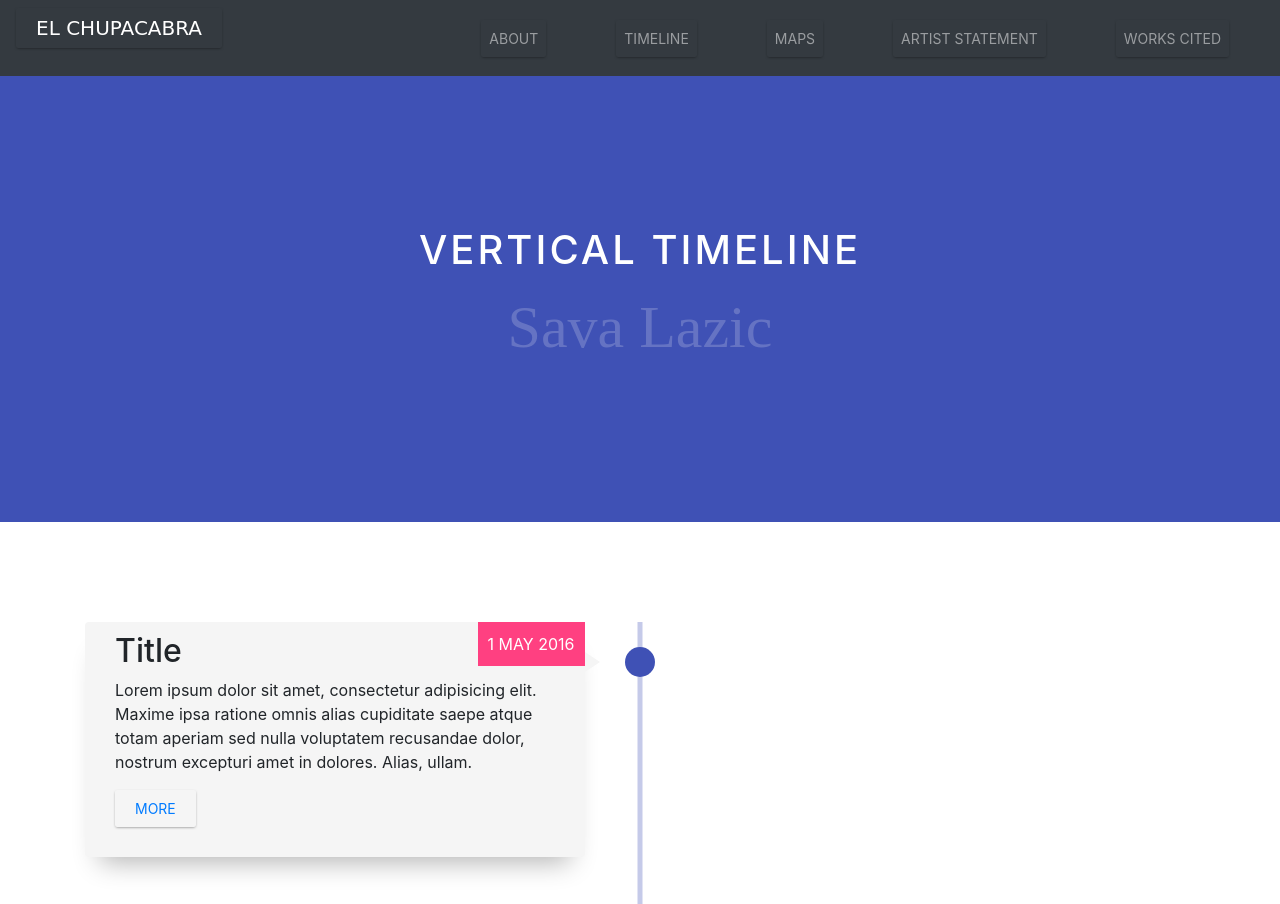
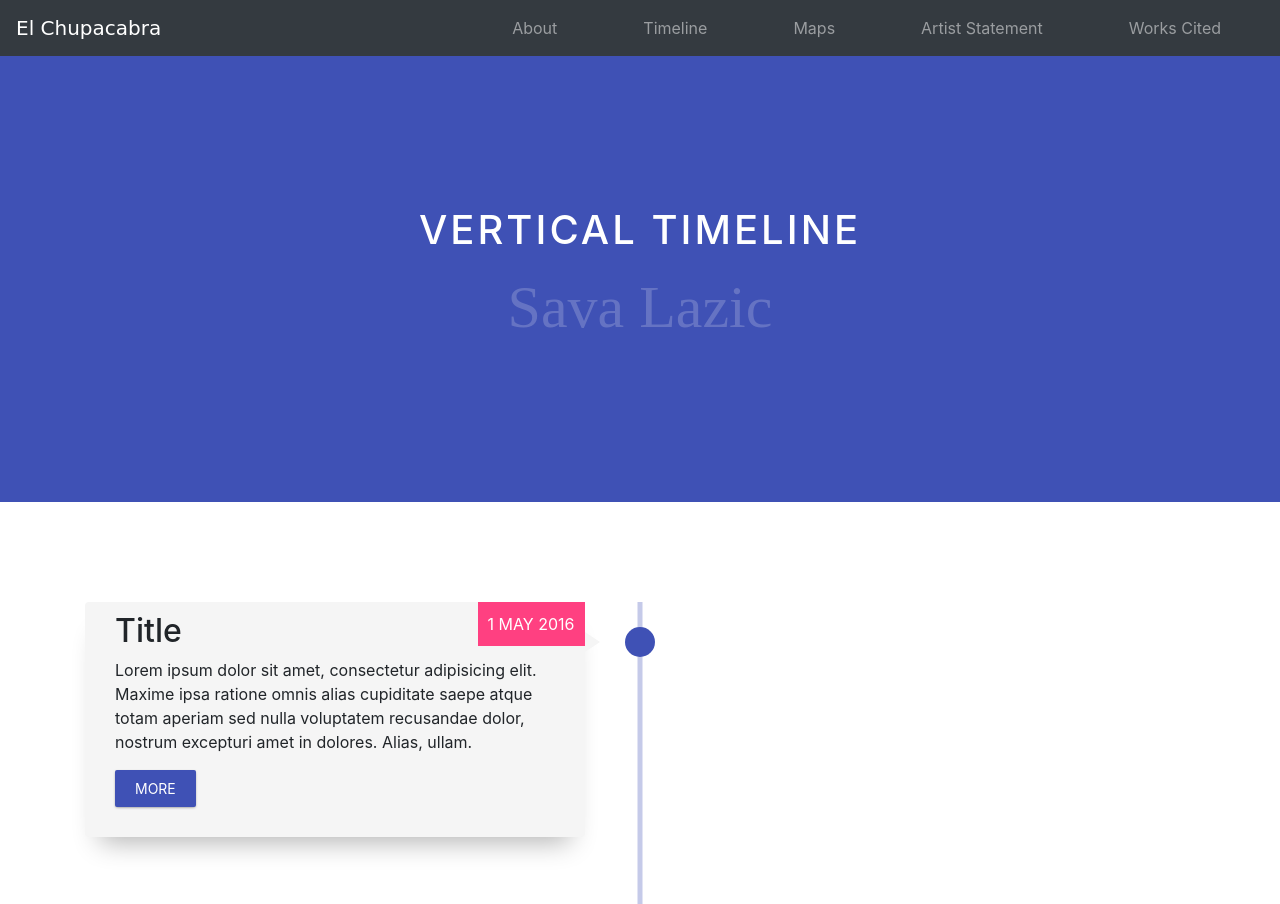
Before and after one commit to kylebkumar/MythProject, a plain HTML site: page Timeline.html in a window 1280 px wide. Shown: the top 904 px of the page. Drawn offline with nearby package versions, Linux system fonts and the light colour scheme; grey boxes are pictures that could not be loaded.

Commit message:
Fixing Timeline formatting

```diff
--- a/styles/timelinestyles.css
+++ b/styles/timelinestyles.css
@@ -97,7 +97,7 @@ header p {
   margin-top: 25px;
   margin-left: -15px;
 }
-a {
+.bnt-more {
   background: #3F51B5;
   color: #FFFFFF;
   padding: 8px 20px;
@@ -109,7 +109,7 @@ a {
   border-radius: 2px;
   box-shadow: 0 1px 3px -1px rgba(0, 0, 0, 0.6);
 }
-a:hover, a:active, a:focus {
+.bnt-more:hover, .bnt-more:active, .bnt-more:focus {
   background: #32408f;
   color: #FFFFFF;
   text-decoration: none;
```
